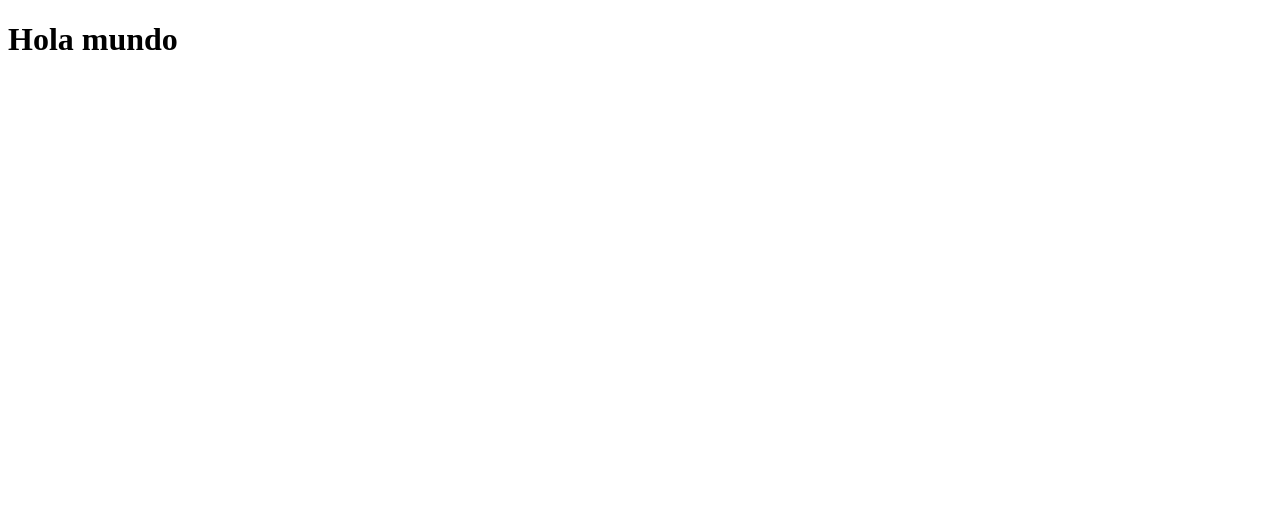
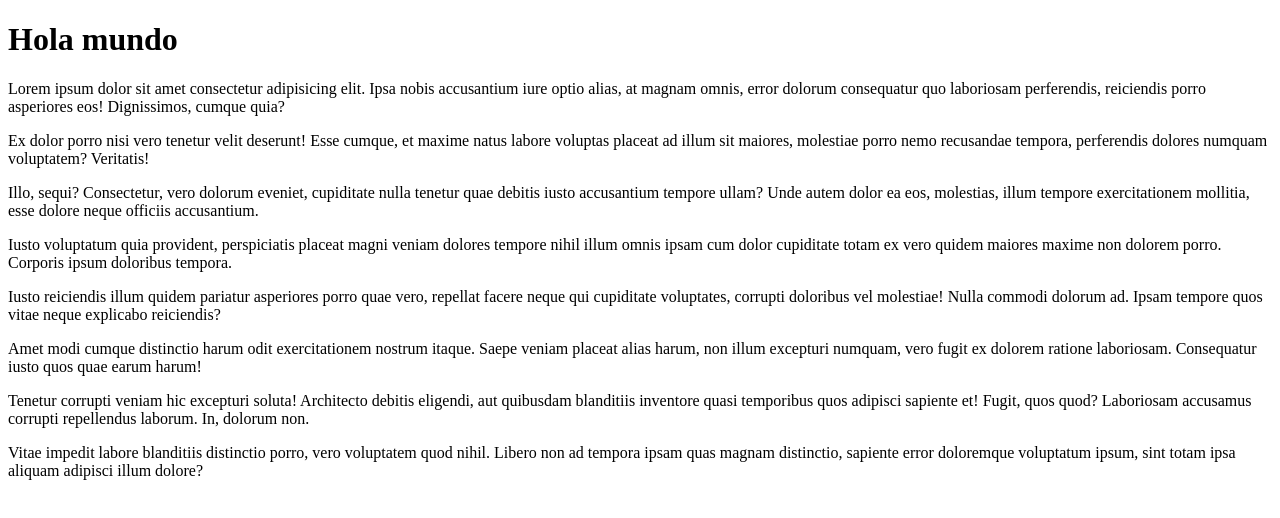
Before and after one commit to David7ce/web-ejemplo-github, a plain HTML site: page index.html in a window 1280 px wide. Drawn offline with Linux system fonts and the light colour scheme.

Commit message:
add eigth lorems

```diff
--- a/index.html
+++ b/index.html
@@ -10,5 +10,13 @@
 </head>
 <body>
     <h1>Hola mundo</h1>
+    <p>Lorem ipsum dolor sit amet consectetur adipisicing elit. Ipsa nobis accusantium iure optio alias, at magnam omnis, error dolorum consequatur quo laboriosam perferendis, reiciendis porro asperiores eos! Dignissimos, cumque quia?</p>
+    <p>Ex dolor porro nisi vero tenetur velit deserunt! Esse cumque, et maxime natus labore voluptas placeat ad illum sit maiores, molestiae porro nemo recusandae tempora, perferendis dolores numquam voluptatem? Veritatis!</p>
+    <p>Illo, sequi? Consectetur, vero dolorum eveniet, cupiditate nulla tenetur quae debitis iusto accusantium tempore ullam? Unde autem dolor ea eos, molestias, illum tempore exercitationem mollitia, esse dolore neque officiis accusantium.</p>
+    <p>Iusto voluptatum quia provident, perspiciatis placeat magni veniam dolores tempore nihil illum omnis ipsam cum dolor cupiditate totam ex vero quidem maiores maxime non dolorem porro. Corporis ipsum doloribus tempora.</p>
+    <p>Iusto reiciendis illum quidem pariatur asperiores porro quae vero, repellat facere neque qui cupiditate voluptates, corrupti doloribus vel molestiae! Nulla commodi dolorum ad. Ipsam tempore quos vitae neque explicabo reiciendis?</p>
+    <p>Amet modi cumque distinctio harum odit exercitationem nostrum itaque. Saepe veniam placeat alias harum, non illum excepturi numquam, vero fugit ex dolorem ratione laboriosam. Consequatur iusto quos quae earum harum!</p>
+    <p>Tenetur corrupti veniam hic excepturi soluta! Architecto debitis eligendi, aut quibusdam blanditiis inventore quasi temporibus quos adipisci sapiente et! Fugit, quos quod? Laboriosam accusamus corrupti repellendus laborum. In, dolorum non.</p>
+    <p>Vitae impedit labore blanditiis distinctio porro, vero voluptatem quod nihil. Libero non ad tempora ipsam quas magnam distinctio, sapiente error doloremque voluptatum ipsum, sint totam ipsa aliquam adipisci illum dolore?</p>
 </body>
 </html>
```
